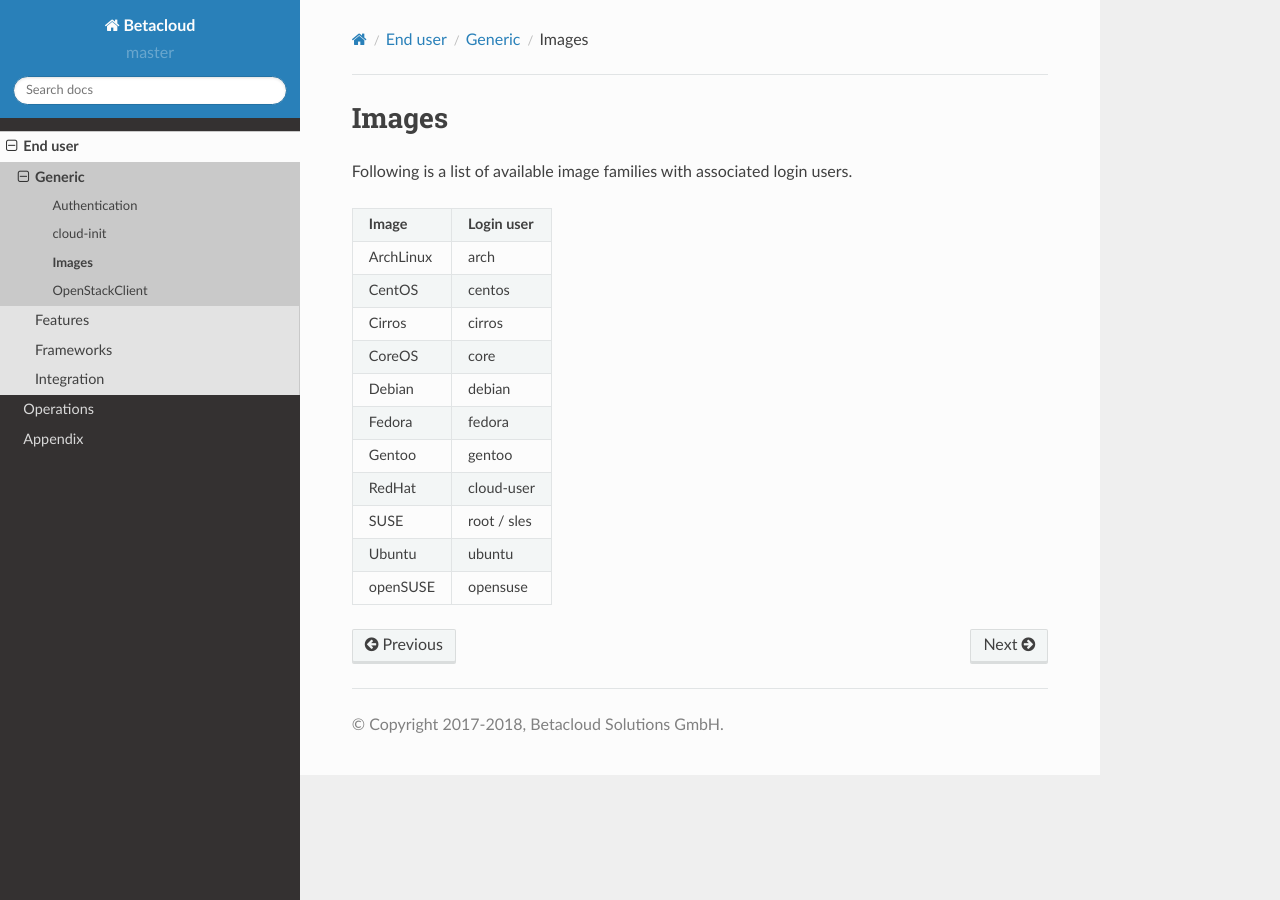
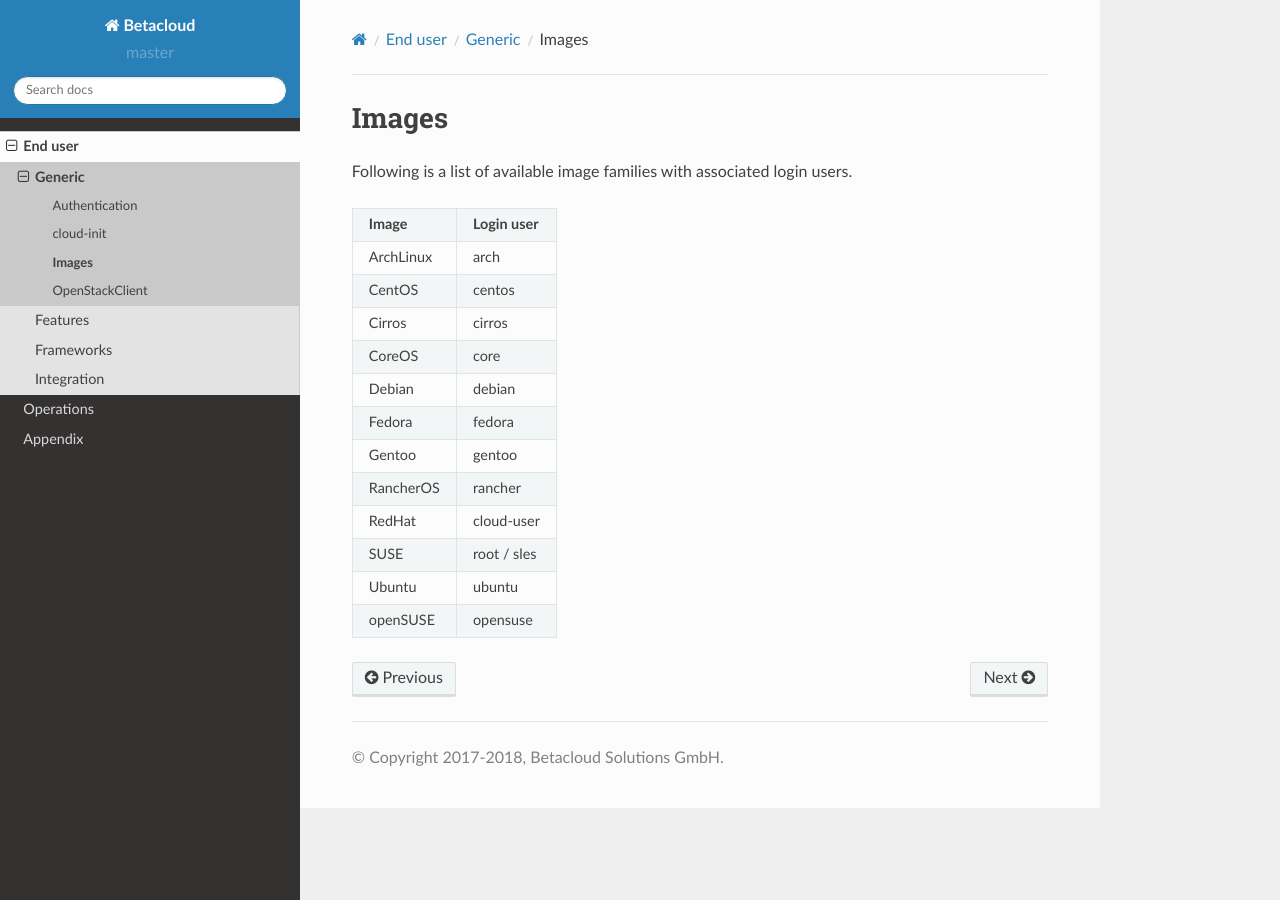
Before and after one commit to betacloud/documentation, a Sphinx documentation site: the page built from source/end-user/generic/images.rst, in a window 1280 px wide. Built offline with Sphinx 7.4.7 and the Read the Docs theme 2.0.0, drawn with Linux system fonts in a browser that asks for light colours; pages that are not in the unit, such as notebooks, are missing from menus.

Commit message:
images: add rancheros user

```diff
--- a/source/end-user/generic/images.rst
+++ b/source/end-user/generic/images.rst
@@ -21,6 +21,8 @@
 +------------+----------------+
 | Gentoo     | gentoo         |
 +------------+----------------+
+| RancherOS  | rancher        |
++------------+----------------+
 | RedHat     | cloud-user     |
 +------------+----------------+
 | SUSE       | root / sles    |
```
